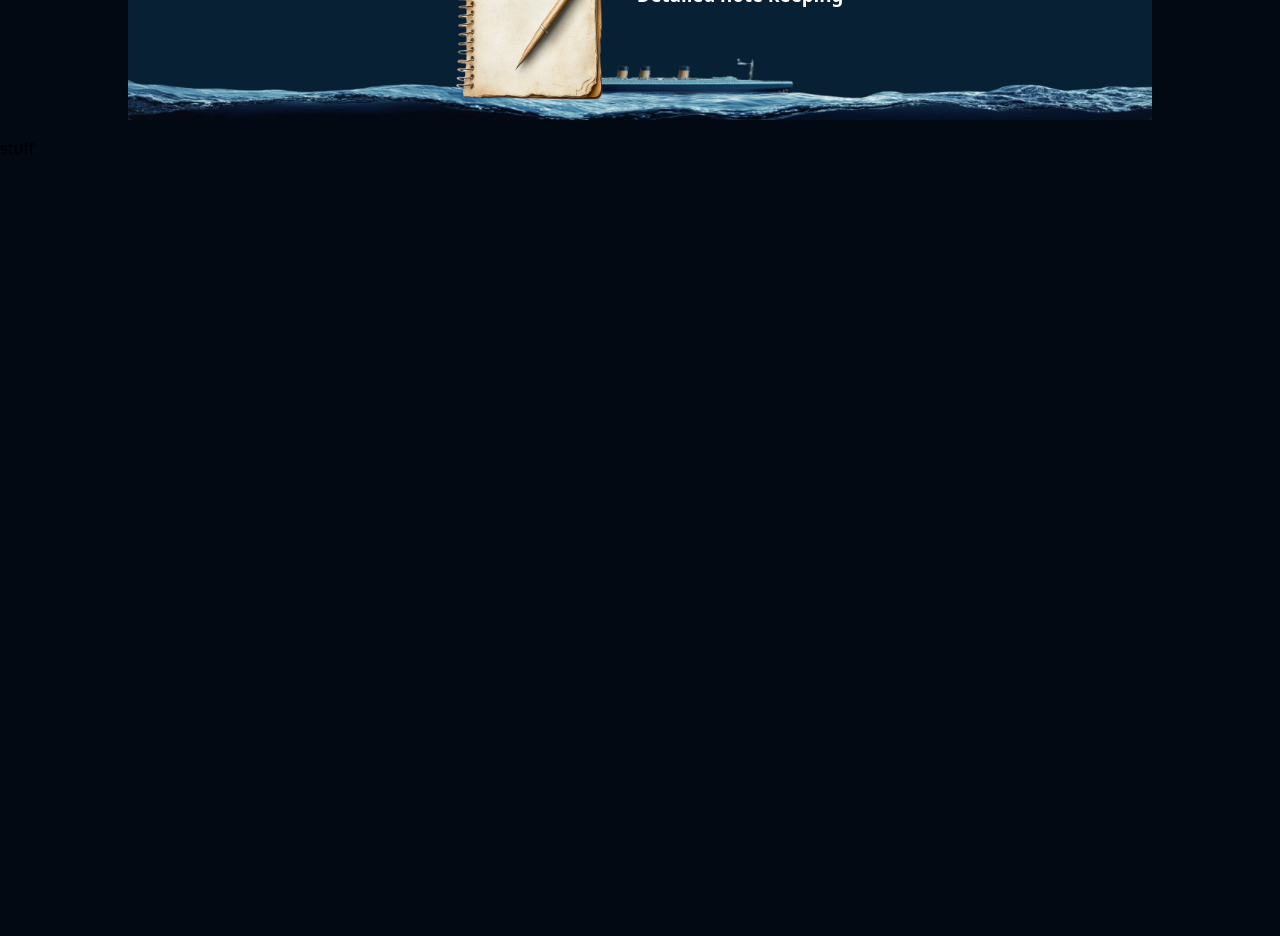
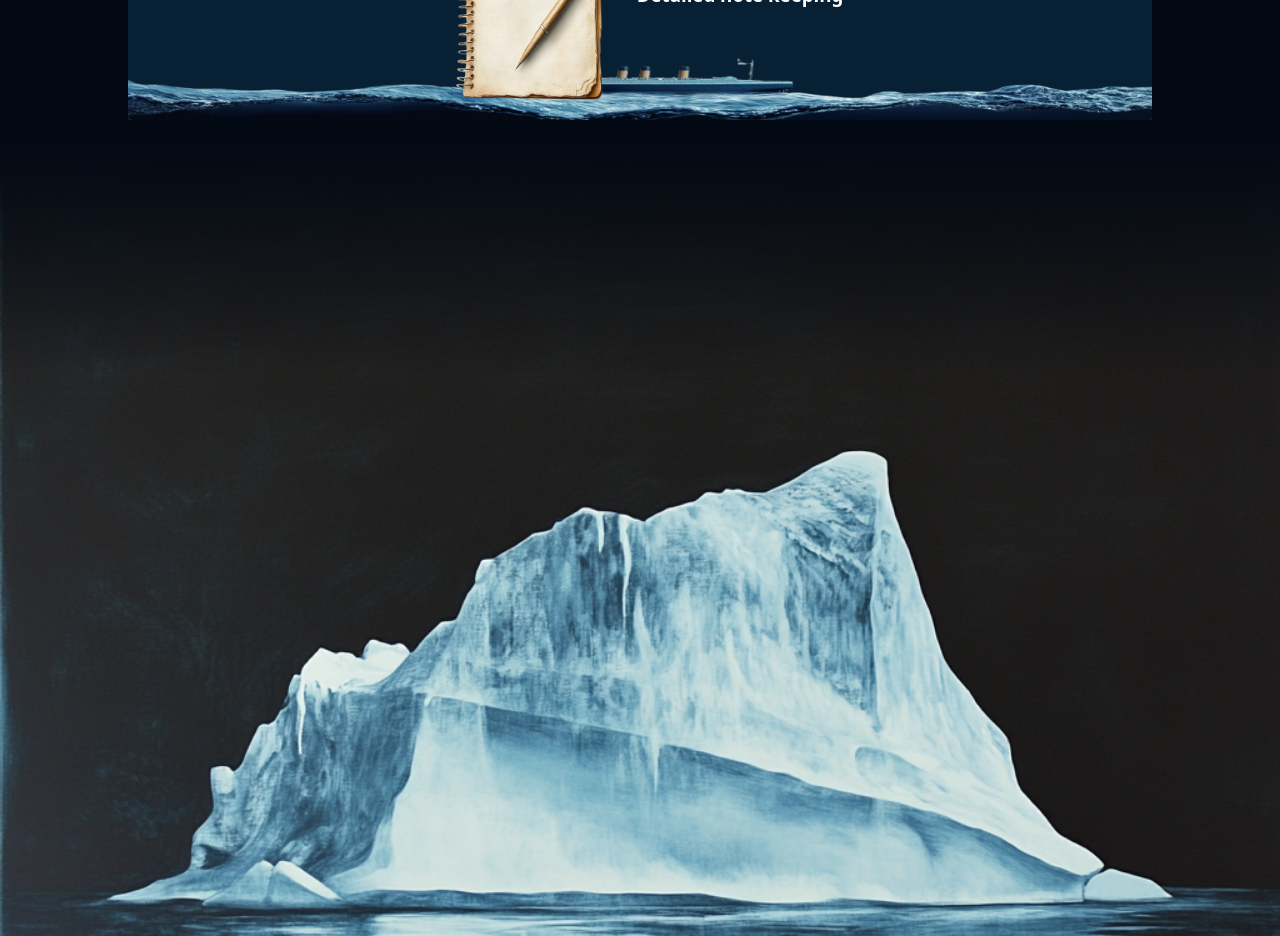
Before and after one commit to RayyanAli0798/titanic_fitness, a React (Vite) app: page / in a window 1280 px wide. Shown: the part 1300-2236 px from the top of the page. Before the commit the page ends 1460 px from the top, so only its background shows below. Built offline with nearby package versions, Linux system fonts and the light colour scheme.

Commit message:
catchup2 done

```diff
--- /dev/null
+++ b/src/components/ArticleBox/ArticleBox.css
@@ -0,0 +1,4 @@
+.ArticleBoxTitle{
+    display: flex;
+    align-items: flex-start;
+}
--- /dev/null
+++ b/src/components/ArticleBox/ArticleBox.jsx
@@ -0,0 +1,11 @@
+import "./ArticleBox.css"
+
+export default function ArticleBox({title, info,link}){
+    return(
+        <div className="articleBox">
+            <h1 className="ArticleBoxTitle"> {title} </h1>
+
+
+        </div>
+    )
+}
--- a/src/components/IceburgBooksSction/IceburgBooksSction.css
+++ b/src/components/IceburgBooksSction/IceburgBooksSction.css
@@ -0,0 +1,17 @@
+.ArticlesSection{
+
+    min-height: 100dvh;
+    background:
+    linear-gradient(180deg,var(--bg-col) 0%, rgba(0,0,0,0) 30%),
+    url(../../assets/iceberg.png);
+
+    background-size: cover;
+    background-position: center top ;
+
+    display: flex;
+    flex-direction: column;
+    gap: 32px;
+
+
+
+}
--- a/src/components/IceburgBooksSction/IceburgBooksSction.jsx
+++ b/src/components/IceburgBooksSction/IceburgBooksSction.jsx
@@ -1,4 +1,5 @@
 import "./IceburgBooksSction.css"
+import ArticleBox from "../ArticleBox/ArticleBox"
 
 function ArticleThumbnail({title,desc,link}){
 
@@ -15,11 +16,8 @@ function ArticleThumbnail({title,desc,link}){
 export default function IceburgBooksSction(){
     return(
         <div className="ArticlesSection">
-            stuff
 
-
-
-
+            <ArticleBox/>
         </div>
     )
 }
```
